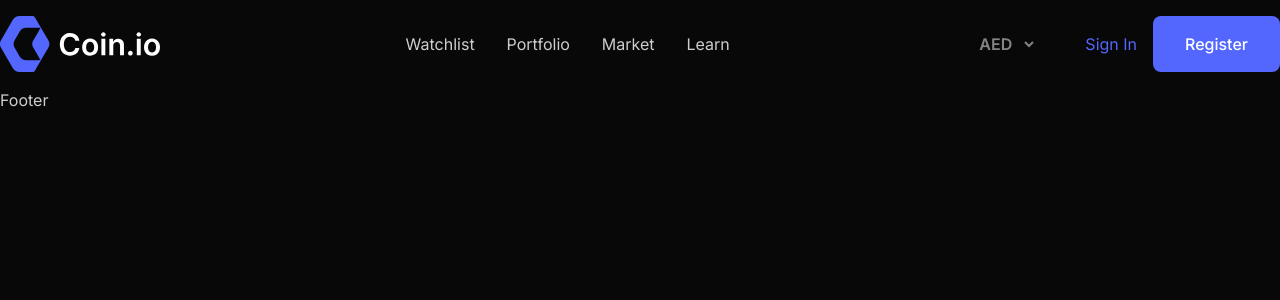
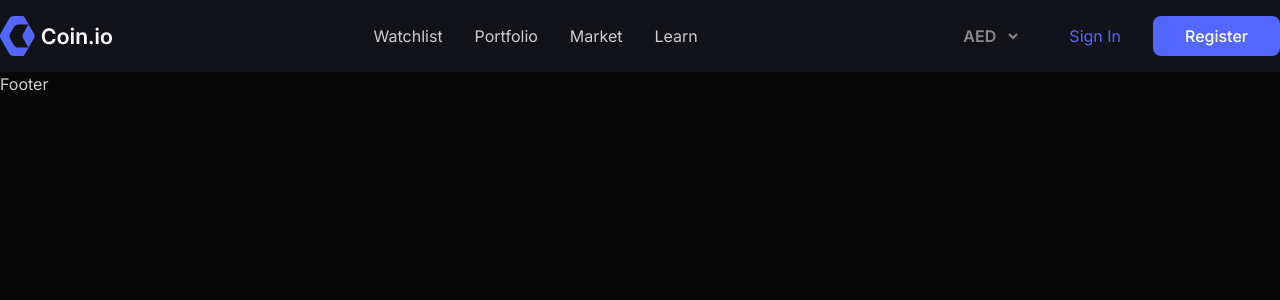
Before and after one commit to najmulhc/coin.io, a React (Create React App) app: page / in a window 1280 px wide. Shown: the top 300 px of the page. Built offline with nearby package versions, Linux system fonts and the light colour scheme.

Commit message:
header complete

```diff
--- a/public/index.html
+++ b/public/index.html
@@ -45,5 +45,6 @@
       To begin the development, run `npm start` or `yarn start`.
       To create a production bundle, use `npm run build` or `yarn build`.
     -->
+    <script src="https://cdn.jsdelivr.net/npm/theme-change@2.0.2/index.js"></script>
   </body>
 </html>
--- a/src/Components/Footer/Footer.js
+++ b/src/Components/Footer/Footer.js
@@ -2,7 +2,7 @@ import React from 'react'
 
 const Footer = () => {
   return (
-    <div>Footer</div>
+    <div className=' min-h-[720px]'>Footer</div>
   )
 }
 
--- a/src/Components/Header/Header.js
+++ b/src/Components/Header/Header.js
@@ -72,10 +72,13 @@ const Header = () => {
     "link",
     "sats",
   ];
+  const themeToggle = (
+   <></>
+  );
   return (
-    <header className="bg-neutral md:bg-opacity-0">
+    <header className="bg-neutral sticky top-0 ">
       <div className="container px-4 md:px-0 mx-auto py-4 flex justify-between items-center">
-        <img src={Logo} className='w-28 md:w-40' alt="" />
+        <img src={Logo} className="w-20 md:w-28" alt="" />
         <nav className="hidden md:block">
           <ul className="  items-center gap-8  hidden md:flex">
             <li className="hover:text-primary ">
@@ -93,10 +96,11 @@ const Header = () => {
           </ul>
         </nav>
         <div className="md:flex items-center hidden">
+          { themeToggle}
           <select
             name=""
             id=""
-            className="w-21 bg-base-100 text-white opacity-50 mr-12 font-semibold"
+            className="w-21 bg-neutral text-white opacity-50 mr-12 font-semibold"
             onChange={(e) => dispatch(setCurrency(e.target.value))}
           >
             {currencies.map((currency) => (
@@ -105,24 +109,30 @@ const Header = () => {
               </option>
             ))}
           </select>
-          <Link className="text-primary mr-4" to="#">
+
+          <Link className="text-primary mr-8" to="#">
             Sign In
           </Link>
-          <button className="text-white bg-primary px-4 font-medium py-2 md:py-4  md:px-8 capitalize rounded-lg">
+          <button className="text-white bg-primary px-4 font-medium py-2  md:px-8 capitalize rounded-lg">
             Register
           </button>
         </div>
 
         {menu ? (
-          <BiX
-            className="text-3xl block md:hidden hover:text-primary"
-            onClick={() => dispatch(displayMenu(false))}
-          />
+          <div className="md:hidden flex gap-2">{themeToggle }
+            <BiX
+              className="text-3xl block md:hidden hover:text-primary"
+              onClick={() => dispatch(displayMenu(false))}
+            />
+          </div>
         ) : (
-          <HiOutlineMenuAlt3
+            <div className="md:hidden flex gap-2">
+              {themeToggle}
+              <HiOutlineMenuAlt3
             className="text-3xl block md:hidden hover:text-primary"
             onClick={() => dispatch(displayMenu(true))}
           />
+            </div>
         )}
       </div>
     </header>
--- a/tailwind.config.js
+++ b/tailwind.config.js
@@ -1,35 +1,34 @@
 /** @type {import('tailwindcss').Config} */
 module.exports = {
   content: ["./src/**/*.{html,js}"],
-  darkMode:"media",
   theme: {
     extend: {},
   },
   daisyui: {
     themes: [
+
       {
-        mytheme: {
+        dark: {
+          primary: "#5367FF",
 
-"primary": "#5367FF",
+          secondary: "#0070E4",
 
-"secondary": "#0070E4",
+          accent: "#1FB2A6",
 
-"accent": "#1FB2A6",
+          neutral: "#121318",
 
-"neutral": "#121318",
+          "base-100": "#080808",
 
-"base-100": "#080808",
+          info: "#3ABFF8",
 
-"info": "#3ABFF8",
+          success: "#059B66",
 
-"success": "#059B66",
+          warning: "#FBBD23",
 
-"warning": "#FBBD23",
-
-"error": "#DC2625",
+          error: "#DC2625",
         },
       },
     ],
   },
   plugins: [require("daisyui")],
-}
+};
```
